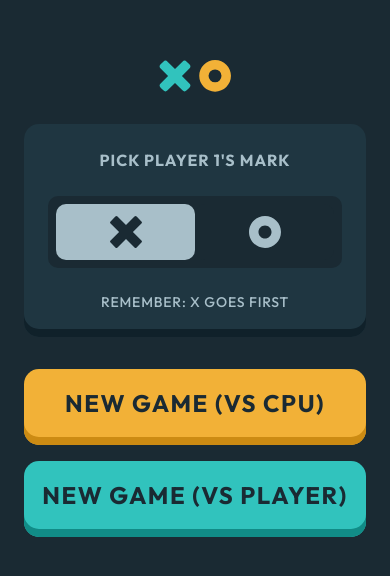
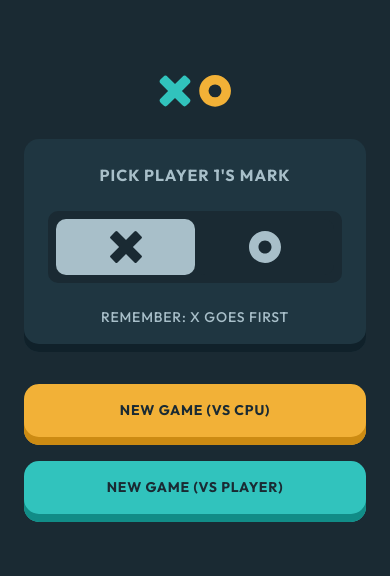
Before and after one commit to trentgillis/tic-tac-toe, a React (Vite) app: page / in a window 390 px wide. Shown: the part 124-700 px from the top of the page. Built offline with nearby package versions, Linux system fonts and the light colour scheme.

Commit message:
Correctly style button text on small screen sizes

```diff
--- a/src/components/Button/Button.tsx
+++ b/src/components/Button/Button.tsx
@@ -1,6 +1,6 @@
 import styled from 'styled-components';
 
-import { H2 } from '@/components/Typography';
+import { BodyText, H2 } from '@/components/Typography';
 import { ValidBtnColors } from '@/lib/types/ValidColors';
 
 type ButtonProps = {
@@ -60,6 +60,24 @@ const PrimaryButton = styled(StyledButton)`
   &.silver {
     box-shadow: inset 0px -8px 0px #6b8997;
   }
+
+  ${BodyText} {
+    font-weight: 700;
+  }
+
+  ${H2} {
+    display: none;
+  }
+
+  @media only screen and (min-width: 768px) {
+    ${BodyText} {
+      display: none;
+    }
+
+    ${H2} {
+      display: inline-block;
+    }
+  }
 `;
 
 const SecondaryButton = styled(StyledButton)`
@@ -84,12 +102,13 @@ export function Button({ variant, color, onClick, children }: ButtonProps) {
     <>
       {variant === 'primary' && (
         <PrimaryButton type="button" className={color} onClick={(e) => onClick(e)}>
+          <BodyText color="dark-navy">{children}</BodyText>
           <H2 color="dark-navy">{children}</H2>
         </PrimaryButton>
       )}
       {variant === 'secondary' && (
         <SecondaryButton type="button" className={color} onClick={(e) => onClick(e)}>
-          {children}
+          <BodyText color="dark-navy">{children}</BodyText>
         </SecondaryButton>
       )}
     </>
```
